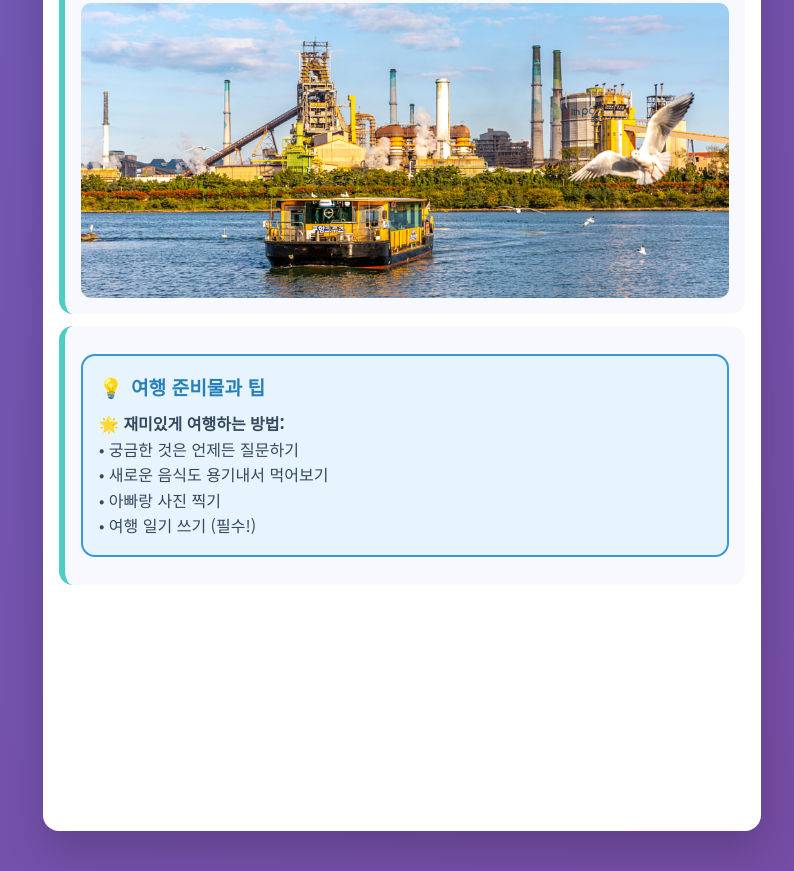
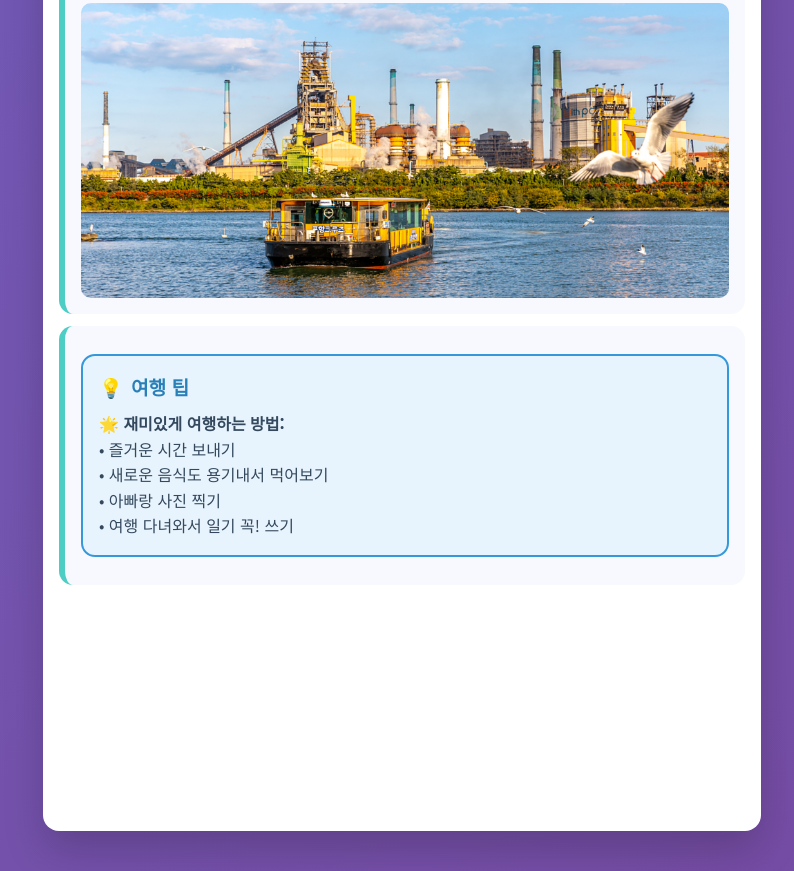
Before and after one commit to Sungbaep/jihu_random_travel, a plain HTML site: page index.html in a window 1280 px wide. Shown: the part 5875-6746 px from the top of the page, without its empty margins (238-1032 px from the left). Drawn offline with Linux system fonts and the light colour scheme.

Commit message:
Update index.html

```diff
--- a/index.html
+++ b/index.html
@@ -316,14 +316,14 @@
     <div class="block">
       <div class="block tips-section" style="background:#e8f4fd;border:2px solid #3498db;border-radius:14px">
         <div style="font-size:1.2rem; font-weight:700; color:#2980b9; display:flex; gap:8px; align-items:center; margin-bottom:8px">
-          <span>💡</span><span>여행 준비물과 팁</span>
+          <span>💡</span><span>여행 팁</span>
         </div>
         <div style="color:#34495e">
           <strong>🌟 재미있게 여행하는 방법:</strong><br>
-          • 궁금한 것은 언제든 질문하기<br>
+          • 즐거운 시간 보내기<br>
           • 새로운 음식도 용기내서 먹어보기<br>
           • 아빠랑 사진 찍기<br>
-          • 여행 일기 쓰기 (필수!)
+          • 여행 다녀와서 일기 꼭! 쓰기
         </div>
       </div>
     </div>
```
